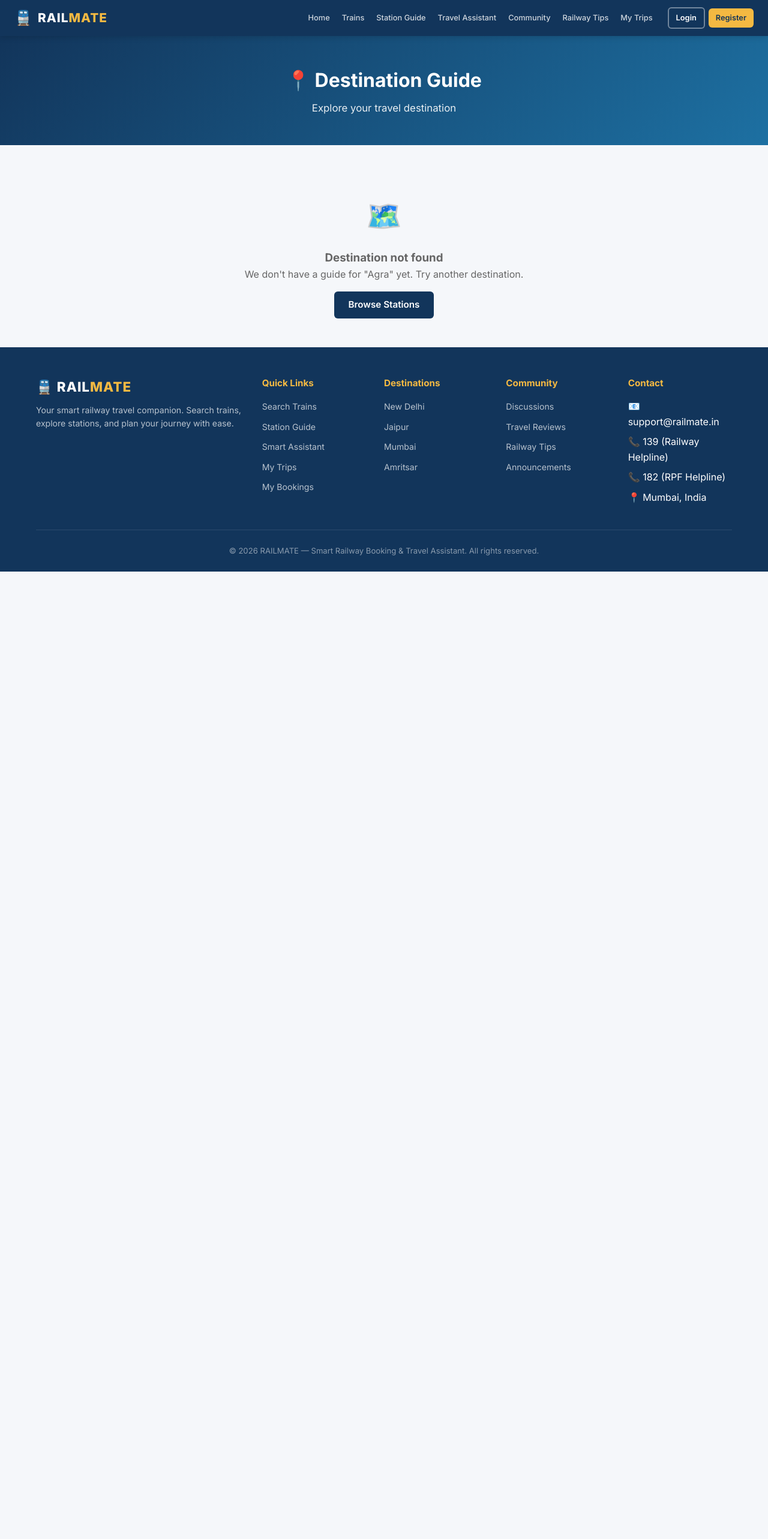
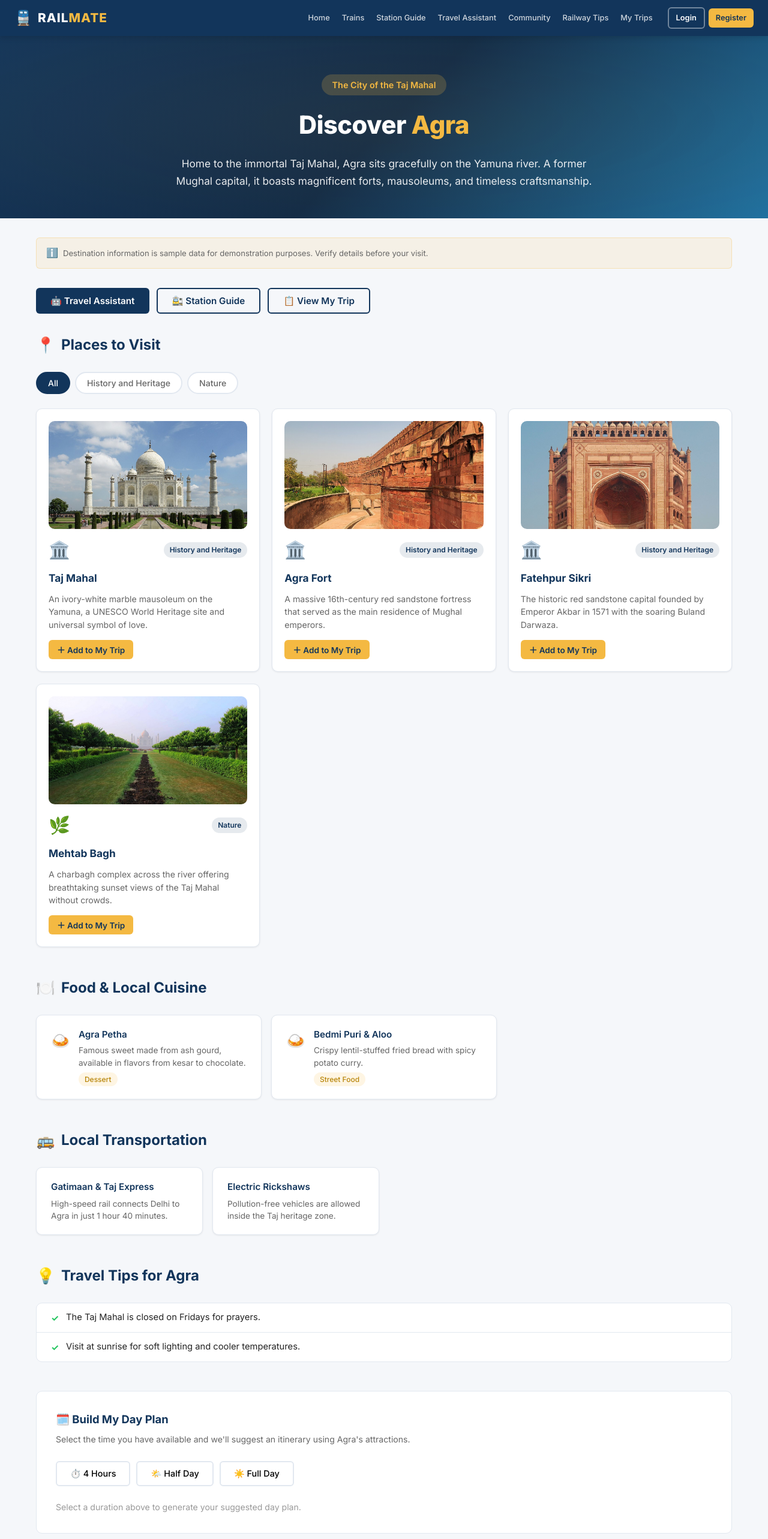
Before and after one commit to simratkaur29/Project-RailMate, a React (Vite) app: page /destination/Agra in a window 1280 px wide. Shown: the top 2566 px of the page at 60% size. Before the commit the page ends 953 px from the top, so only its background shows below. Built offline with nearby package versions, Linux system fonts and the light colour scheme.

Commit message:
Merge remote-tracking branch 'origin/main' into member4-community

```diff
--- a/src/App.jsx
+++ b/src/App.jsx
@@ -59,7 +59,7 @@ function App() {
             <Route path="/assistant" element={<SmartAssistant />} />
             <Route path="/community" element={<Community user={user} />} />
             <Route path="/tips" element={<RailwayTips />} />
-            <Route path="/destination/:city" element={<DestinationGuide />} />
+            <Route path="/destination/:destinationName" element={<DestinationGuide />} />
             <Route path="/my-trips" element={<MyTrips />} />
           </Routes>
           <Footer />
--- a/src/pages/DestinationGuide.jsx
+++ b/src/pages/DestinationGuide.jsx
@@ -1,177 +1,398 @@
-import { useParams, Link } from 'react-router-dom';
-import stationsData from '../data/stations';
-import '../styles/community.css';
+import { useState, useEffect } from 'react';
+import { useParams, useNavigate, Link } from 'react-router-dom';
+import { useJourney } from '../context/JourneyContext';
+import AttractionCard from '../components/AttractionCard';
+import destinations from '../data/destinations';
+import '../styles/destination.css';
 
-const destinationInfo = {
-  'new delhi': {
-    description: 'The capital city of India, known for its rich history, vibrant culture, and iconic landmarks.',
-    highlights: ['India Gate', 'Red Fort', 'Qutub Minar', 'Lotus Temple', 'Chandni Chowk', 'Connaught Place'],
-    bestTime: 'October to March (Winter season)',
-    food: ['Chole Bhature', 'Paranthas', 'Chaat', 'Butter Chicken', 'Biryani'],
-    transport: 'Delhi Metro is the best way to get around. Auto-rickshaws and cabs are also widely available.',
-  },
-  mumbai: {
-    description: 'The financial capital of India, famous for Bollywood, street food, and the stunning Marine Drive.',
-    highlights: ['Gateway of India', 'Marine Drive', 'Elephanta Caves', 'Juhu Beach', 'Siddhivinayak Temple'],
-    bestTime: 'November to February (Cool and dry)',
-    food: ['Vada Pav', 'Pav Bhaji', 'Bhel Puri', 'Misal Pav', 'Bombay Sandwich'],
-    transport: 'Mumbai local trains and BEST buses are the lifeline. Use metro for newer routes.',
-  },
-  kolkata: {
-    description: 'The cultural capital of India, known for its colonial architecture, art, and literature.',
-    highlights: ['Victoria Memorial', 'Howrah Bridge', 'Park Street', 'Dakshineswar Temple', 'Indian Museum'],
-    bestTime: 'October to February (Pleasant weather)',
-    food: ['Rosogolla', 'Kathi Roll', 'Macher Jhol', 'Puchka', 'Mishti Doi'],
-    transport: 'Kolkata Metro, trams, and yellow taxis are popular. Ferries across the Hooghly are scenic.',
-  },
-  chennai: {
-    description: 'A major cultural hub in South India, known for its temples, beaches, and classical arts.',
-    highlights: ['Marina Beach', 'Kapaleeshwarar Temple', 'Fort St. George', 'Mahabalipuram', 'Guindy National Park'],
-    bestTime: 'November to February (Cooler months)',
-    food: ['Dosa', 'Idli', 'Filter Coffee', 'Chettinad Chicken', 'Kothu Parotta'],
-    transport: 'Chennai Metro and MTC buses cover the city well. Auto-rickshaws are common.',
-  },
-  bangalore: {
-    description: 'The IT capital of India, known for its pleasant weather, parks, and vibrant nightlife.',
-    highlights: ['Lalbagh Gardens', 'Cubbon Park', 'Bangalore Palace', 'ISKCON Temple', 'MG Road'],
-    bestTime: 'Year-round (Pleasant climate)',
-    food: ['Masala Dosa', 'Bisi Bele Bath', 'Filter Coffee', 'Ragi Mudde', 'Mangalorean Fish Curry'],
-    transport: 'Namma Metro is expanding. BMTC buses and ride-hailing apps are widely used.',
-  },
-  chandigarh: {
-    description: 'India\'s first planned city, known for its urban design, gardens, and clean streets.',
-    highlights: ['Rock Garden', 'Sukhna Lake', 'Rose Garden', 'Capitol Complex', 'Elante Mall'],
-    bestTime: 'September to November and February to April',
-    food: ['Amritsari Kulcha', 'Chole Bhature', 'Lassi', 'Butter Chicken', 'Paneer Tikka'],
-    transport: 'CTU buses and auto-rickshaws. The city is also very bike-friendly.',
-  },
-  pune: {
-    description: 'A vibrant city known for its educational institutions, historical forts, and thriving food scene.',
-    highlights: ['Shaniwar Wada', 'Aga Khan Palace', 'Sinhagad Fort', 'Dagdusheth Ganpati', 'Koregaon Park'],
-    bestTime: 'October to February (Cool and pleasant)',
-    food: ['Misal Pav', 'Poha', 'Vada Pav', 'Bhakarwadi', 'Mastani'],
-    transport: 'PMPML buses and auto-rickshaws. Pune Metro is expanding.',
-  },
-  varanasi: {
-    description: 'One of the oldest cities in the world, known for its ghats, temples, and spiritual significance.',
-    highlights: ['Dashashwamedh Ghat', 'Kashi Vishwanath Temple', 'Sarnath', 'Ganga Aarti', 'Ramnagar Fort'],
-    bestTime: 'October to March (Comfortable weather)',
-    food: ['Kachori Sabzi', 'Banarasi Paan', 'Lassi', 'Chaat', 'Malaiyo'],
-    transport: 'Auto-rickshaws and e-rickshaws are the main mode. Boat rides on the Ganga are a must.',
-  },
-  patna: {
-    description: 'The capital of Bihar, one of India\'s oldest continuously inhabited cities with rich historical heritage.',
-    highlights: ['Golghar', 'Patna Museum', 'Mahavir Mandir', 'Gandhi Maidan', 'Nalanda (nearby)'],
-    bestTime: 'October to March (Mild weather)',
-    food: ['Litti Chokha', 'Sattu Paratha', 'Thekua', 'Makhana Kheer', 'Dalpuri'],
-    transport: 'Auto-rickshaws and city buses. Ride-hailing apps are available.',
-  },
-};
+/**
+ * DestinationGuide — Dynamic destination page using useParams().
+ * Displays attractions (filterable), food, transport, travel tips,
+ * and a "Build My Day Plan" itinerary generator.
+ */
+function DestinationGuide() {
+  const { destinationName } = useParams();
+  const navigate = useNavigate();
+  const { addAttraction, removeAttraction, isAttractionSaved, journey } = useJourney();
 
-function DestinationGuide() {
-  const { city } = useParams();
-  const cityLower = city?.toLowerCase() || '';
-  const info = destinationInfo[cityLower];
+  // Decode the URL parameter
+  const decodedName = decodeURIComponent(destinationName || '');
 
-  const station = stationsData.find(
-    (s) => s.city.toLowerCase() === cityLower
+  const regionMap = {
+    maharashtra: 'Mumbai',
+    rajasthan: 'Jaipur',
+    up: 'Varanasi',
+    'uttar pradesh': 'Varanasi',
+    'tamil nadu': 'Chennai',
+    karnataka: 'Bangalore',
+    bengal: 'Kolkata',
+    'west bengal': 'Kolkata',
+    himachal: 'Shimla',
+    'himachal pradesh': 'Shimla',
+    jammu: 'Kashmir',
+    'jammu and kashmir': 'Kashmir',
+    gujarat: 'Ahmedabad',
+    kerala: 'Kochi',
+    bihar: 'Patna',
+  };
+
+  const rawKey = decodedName.trim().toLowerCase();
+  const resolvedName = regionMap[rawKey] || decodedName;
+
+  // Find matching destination (case-insensitive)
+  const destination = destinations.find(
+    (d) => d.name.toLowerCase() === rawKey || d.name.toLowerCase() === resolvedName.toLowerCase()
   );
 
-  if (!info) {
+  // ---- Local State ----
+  const [activeCategory, setActiveCategory] = useState('All');
+  const [itineraryDuration, setItineraryDuration] = useState('');
+  const [loading, setLoading] = useState(true);
+
+  // Simulate async loading for demonstration
+  useEffect(() => {
+    setLoading(true);
+    const timer = setTimeout(() => setLoading(false), 600);
+    return () => clearTimeout(timer);
+  }, [destinationName]);
+
+  // Reset category filter when destination changes
+  useEffect(() => {
+    setActiveCategory('All');
+    setItineraryDuration('');
+  }, [destinationName]);
+
+  // ---- Handle save/remove toggle ----
+  const handleToggleSave = (attraction, destName) => {
+    if (isAttractionSaved(attraction.id, destName)) {
+      removeAttraction(attraction.id, destName);
+    } else {
+      addAttraction(attraction, destName);
+    }
+  };
+
+  // ---- Categories for filter pills ----
+  const categories = destination
+    ? ['All', ...new Set(destination.attractions.map((a) => a.category))]
+    : [];
+
+  // ---- Filtered attractions ----
+  const filteredAttractions = destination
+    ? activeCategory === 'All'
+      ? destination.attractions
+      : destination.attractions.filter((a) => a.category === activeCategory)
+    : [];
+
+  // ---- Itinerary Generator ----
+  const generateItinerary = () => {
+    if (!destination || !itineraryDuration) return [];
+
+    const countMap = { '4hours': 3, 'halfday': 5, 'fullday': 8 };
+    const count = countMap[itineraryDuration] || 4;
+
+    // Use user's interests to prioritize if available
+    let pool = [...destination.attractions];
+    if (journey.interests && journey.interests.length > 0) {
+      const preferred = pool.filter((a) =>
+        journey.interests.some((interest) =>
+          a.category.toLowerCase().includes(interest.toLowerCase()) ||
+          interest.toLowerCase().includes(a.category.toLowerCase())
+        )
+      );
+      const others = pool.filter((a) => !preferred.includes(a));
+      pool = [...preferred, ...others];
+    }
+
+    const selected = pool.slice(0, count);
+
+    const timeSlots = {
+      '4hours': ['9:00 AM', '10:30 AM', '12:00 PM'],
+      halfday: ['9:00 AM', '10:30 AM', '12:00 PM', '1:30 PM', '3:00 PM'],
+      fullday: [
+        '8:00 AM', '9:30 AM', '11:00 AM', '12:30 PM',
+        '2:00 PM', '3:30 PM', '5:00 PM', '6:30 PM',
+      ],
+    };
+
+    const slots = timeSlots[itineraryDuration] || [];
+    return selected.map((attraction, index) => ({
+      time: slots[index] || `Activity ${index + 1}`,
+      name: attraction.name,
+      description: attraction.description,
+    }));
+  };
+
+  const itinerary = generateItinerary();
+
+  // ---- Loading State ----
+  if (loading) {
     return (
       <main className="destination-page">
-        <div className="page-header">
-          <h1>📍 Destination Guide</h1>
-          <p>Explore your travel destination</p>
+        <div className="destination-hero">
+          <div className="container destination-hero-content">
+            <div className="skeleton-line tall" style={{ margin: '0 auto', background: 'rgba(255,255,255,0.15)' }}></div>
+            <div className="skeleton-line medium" style={{ margin: '0 auto', background: 'rgba(255,255,255,0.1)' }}></div>
+          </div>
         </div>
-        <div className="container">
-          <div className="empty-state">
-            <div className="icon">🗺️</div>
-            <h3>Destination not found</h3>
-            <p>We don't have a guide for "{city}" yet. Try another destination.</p>
-            <Link to="/stations" className="btn btn-primary" style={{ marginTop: '1rem' }}>
-              Browse Stations
-            </Link>
+        <div className="container" style={{ paddingTop: '2rem' }}>
+          <div className="attractions-grid">
+            {[1, 2, 3].map((n) => (
+              <div key={n} className="skeleton-card">
+                <div className="skeleton-line tall"></div>
+                <div className="skeleton-line medium"></div>
+                <div className="skeleton-line short"></div>
+              </div>
+            ))}
           </div>
         </div>
       </main>
     );
   }
 
+  // ---- Not Found State ----
+  if (!destination) {
+    return (
+      <main className="destination-page">
+        <div className="page-header">
+          <h1>🗺️ Destination Guide</h1>
+          <p>Explore your travel destination</p>
+        </div>
+        <div className="container">
+          <div className="destination-not-found">
+            <div className="nf-icon">🔍</div>
+            <h2>Destination Not Found</h2>
+            <p>
+              We don&apos;t have a guide for &quot;{decodedName}&quot; yet. Please explore one of our available destinations below.
+            </p>
+            <div className="available-destinations">
+              {destinations.map((d) => (
+                <Link
+                  key={d.name}
+                  to={`/destination/${encodeURIComponent(d.name)}`}
+                  className="btn btn-outline"
+                >
+                  {d.name}
+                </Link>
+              ))}
+            </div>
+            <div style={{ marginTop: '1.5rem' }}>
+              <button className="btn btn-primary" onClick={() => navigate('/trains')}>
+                🔍 Search Trains
+              </button>
+            </div>
+          </div>
+        </div>
+      </main>
+    );
+  }
+
+  // ---- Success State: Full Destination Guide ----
   return (
     <main className="destination-page">
-      <div className="page-header">
-        <h1>📍 {city.charAt(0).toUpperCase() + city.slice(1)} Travel Guide</h1>
-        <p>{info.description}</p>
+      {/* Hero Section */}
+      <div className="destination-hero">
+        <div className="container destination-hero-content">
+          <span className="destination-tagline">{destination.tagline}</span>
+          <h1>
+            Discover <span className="accent">{destination.name}</span>
+          </h1>
+          <p className="destination-desc">{destination.description}</p>
+        </div>
       </div>
 
-      <div className="container">
-        <div className="community-list">
-          {/* Highlights */}
-          <div className="announcement-card card">
-            <span className="icon">🏛️</span>
-            <div>
-              <h4>Top Highlights</h4>
-              <div style={{ display: 'flex', flexWrap: 'wrap', gap: '8px', marginTop: '8px' }}>
-                {info.highlights.map((h) => (
-                  <span key={h} className="facility-tag">{h}</span>
-                ))}
-              </div>
-            </div>
-          </div>
+      <div className="container" style={{ paddingTop: '2rem' }}>
+        {/* Demo Disclaimer */}
+        <div className="demo-disclaimer">
+          <span className="disclaimer-icon">ℹ️</span>
+          <span>
+            Destination information is sample data for demonstration purposes. Verify details before your visit.
+          </span>
+        </div>
 
-          {/* Best Time */}
-          <div className="announcement-card card" style={{ borderLeftColor: 'var(--secondary)' }}>
-            <span className="icon">🕐</span>
-            <div>
-              <h4>Best Time to Visit</h4>
-              <p>{info.bestTime}</p>
-            </div>
-          </div>
-
-          {/* Local Food */}
-          <div className="announcement-card card" style={{ borderLeftColor: 'var(--accent)' }}>
-            <span className="icon">🍽️</span>
-            <div>
-              <h4>Must-Try Food</h4>
-              <div style={{ display: 'flex', flexWrap: 'wrap', gap: '8px', marginTop: '8px' }}>
-                {info.food.map((f) => (
-                  <span key={f} className="facility-tag">{f}</span>
-                ))}
-              </div>
-            </div>
-          </div>
-
-          {/* Transport */}
-          <div className="announcement-card card" style={{ borderLeftColor: 'var(--success)' }}>
-            <span className="icon">🚌</span>
-            <div>
-              <h4>Local Transport</h4>
-              <p>{info.transport}</p>
-            </div>
-          </div>
-
-          {/* Station Info */}
-          {station && (
-            <div className="announcement-card card" style={{ borderLeftColor: 'var(--primary)' }}>
-              <span className="icon">🚉</span>
-              <div>
-                <h4>{station.name} ({station.code})</h4>
-                <p>🚉 {station.platforms} Platforms</p>
-                <div style={{ display: 'flex', flexWrap: 'wrap', gap: '8px', marginTop: '8px' }}>
-                  {station.facilities.map((f) => (
-                    <span key={f} className="facility-tag">{f}</span>
-                  ))}
-                </div>
-                <p style={{ marginTop: '8px', color: 'var(--text-light)' }}>💡 {station.tips}</p>
-              </div>
-            </div>
+        {/* Quick Actions */}
+        <div className="dest-actions">
+          <button
+            className="btn btn-primary"
+            onClick={() => navigate('/assistant')}
+          >
+            🤖 Travel Assistant
+          </button>
+          <button
+            className="btn btn-outline"
+            onClick={() => navigate('/stations')}
+          >
+            🚉 Station Guide
+          </button>
+          <button
+            className="btn btn-outline"
+            onClick={() => navigate('/my-trips')}
+          >
+            📋 View My Trip
+          </button>
+          {journey.selectedTrain && (
+            <button
+              className="btn btn-outline"
+              onClick={() => navigate('/trains')}
+            >
+              🚆 Back to Trains
+            </button>
           )}
         </div>
 
-        <div style={{ textAlign: 'center', marginTop: '2rem' }}>
-          <Link to="/stations" className="btn btn-outline">← Back to Station Guide</Link>
-        </div>
+        {/* A. Places to Visit */}
+        <section className="dest-section">
+          <div className="dest-section-header">
+            <span className="dest-section-icon">📍</span>
+            <h2>Places to Visit</h2>
+          </div>
+
+          {/* Category Filter Pills */}
+          <div className="category-filters">
+            {categories.map((cat) => (
+              <button
+                key={cat}
+                className={`filter-pill ${activeCategory === cat ? 'active' : ''}`}
+                onClick={() => setActiveCategory(cat)}
+              >
+                {cat}
+              </button>
+            ))}
+          </div>
+
+          <div className="attractions-grid">
+            {filteredAttractions.length > 0 ? (
+              filteredAttractions.map((attraction) => (
+                <AttractionCard
+                  key={attraction.id}
+                  attraction={attraction}
+                  destinationName={destination.name}
+                  isSaved={isAttractionSaved(attraction.id, destination.name)}
+                  onToggleSave={handleToggleSave}
+                />
+              ))
+            ) : (
+              <div className="empty-state" style={{ gridColumn: '1 / -1' }}>
+                <div className="icon">🔍</div>
+                <h3>No attractions in this category</h3>
+                <p>Try selecting a different category.</p>
+              </div>
+            )}
+          </div>
+        </section>
+
+        {/* B. Food and Local Cuisine */}
+        <section className="dest-section">
+          <div className="dest-section-header">
+            <span className="dest-section-icon">🍽️</span>
+            <h2>Food &amp; Local Cuisine</h2>
+          </div>
+
+          <div className="food-grid">
+            {destination.food.map((item, index) => (
+              <div key={index} className="food-card card">
+                <span className="food-emoji">🍛</span>
+                <div>
+                  <h4>{item.name}</h4>
+                  <p>{item.description}</p>
+                  <span className="food-category">{item.category}</span>
+                </div>
+              </div>
+            ))}
+          </div>
+        </section>
+
+        {/* C. Local Transportation */}
+        <section className="dest-section">
+          <div className="dest-section-header">
+            <span className="dest-section-icon">🚌</span>
+            <h2>Local Transportation</h2>
+          </div>
+
+          <div className="transport-grid">
+            {destination.transportation.map((t, index) => (
+              <div key={index} className="transport-card card">
+                <h4>{t.mode}</h4>
+                <p>{t.description}</p>
+              </div>
+            ))}
+          </div>
+        </section>
+
+        {/* D. Travel Tips */}
+        <section className="dest-section">
+          <div className="dest-section-header">
+            <span className="dest-section-icon">💡</span>
+            <h2>Travel Tips for {destination.name}</h2>
+          </div>
+
+          <div className="tips-list">
+            {destination.travelTips.map((tip, index) => (
+              <div key={index} className="tip-item">
+                <span className="tip-check">✓</span>
+                <span>{tip}</span>
+              </div>
+            ))}
+          </div>
+        </section>
+
+        {/* E. Build My Day Plan (Itinerary Generator) */}
+        <section className="dest-section">
+          <div className="itinerary-builder">
+            <h3>🗓️ Build My Day Plan</h3>
+            <p className="itinerary-subtitle">
+              Select the time you have available and we&apos;ll suggest an itinerary using{' '}
+              {destination.name}&apos;s attractions.
+            </p>
+
+            <div className="duration-selector">
+              {[
+                { key: '4hours', label: '⏱️ 4 Hours' },
+                { key: 'halfday', label: '🌤️ Half Day' },
+                { key: 'fullday', label: '☀️ Full Day' },
+              ].map((opt) => (
+                <button
+                  key={opt.key}
+                  className={`duration-btn ${itineraryDuration === opt.key ? 'active' : ''}`}
+                  onClick={() => setItineraryDuration(opt.key)}
+                >
+                  {opt.label}
+                </button>
+              ))}
+            </div>
+
+            {itineraryDuration && itinerary.length > 0 && (
+              <>
+                <div className="demo-disclaimer" style={{ marginBottom: '1rem' }}>
+                  <span className="disclaimer-icon">📌</span>
+                  <span>
+                    This is a suggested itinerary. Actual timings depend on your schedule and preferences.
+                  </span>
+                </div>
+                <div className="itinerary-timeline">
+                  {itinerary.map((item, index) => (
+                    <div key={index} className="itinerary-item">
+                      <div className="itinerary-time">{item.time}</div>
+                      <h4>{item.name}</h4>
+                      <p>{item.description}</p>
+                    </div>
+                  ))}
+                </div>
+              </>
+            )}
+
+            {itineraryDuration && itinerary.length === 0 && (
+              <div className="empty-state">
+                <p>Not enough attraction data to build an itinerary. Explore the attractions above manually.</p>
+              </div>
+            )}
+
+            {!itineraryDuration && (
+              <p style={{ color: 'var(--text-muted)', fontSize: '0.88rem' }}>
+                Select a duration above to generate your suggested day plan.
+              </p>
+            )}
+          </div>
+        </section>
       </div>
     </main>
   );
```
